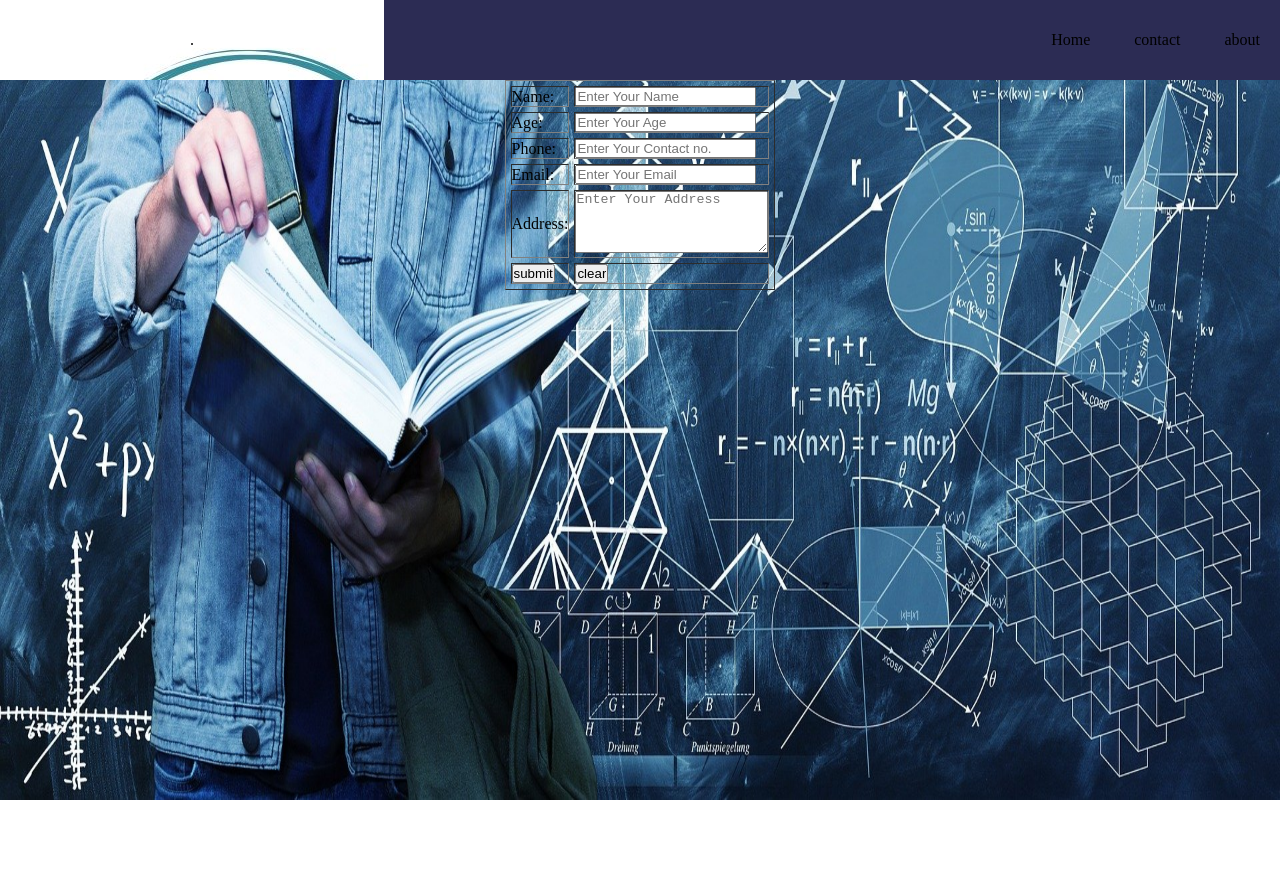
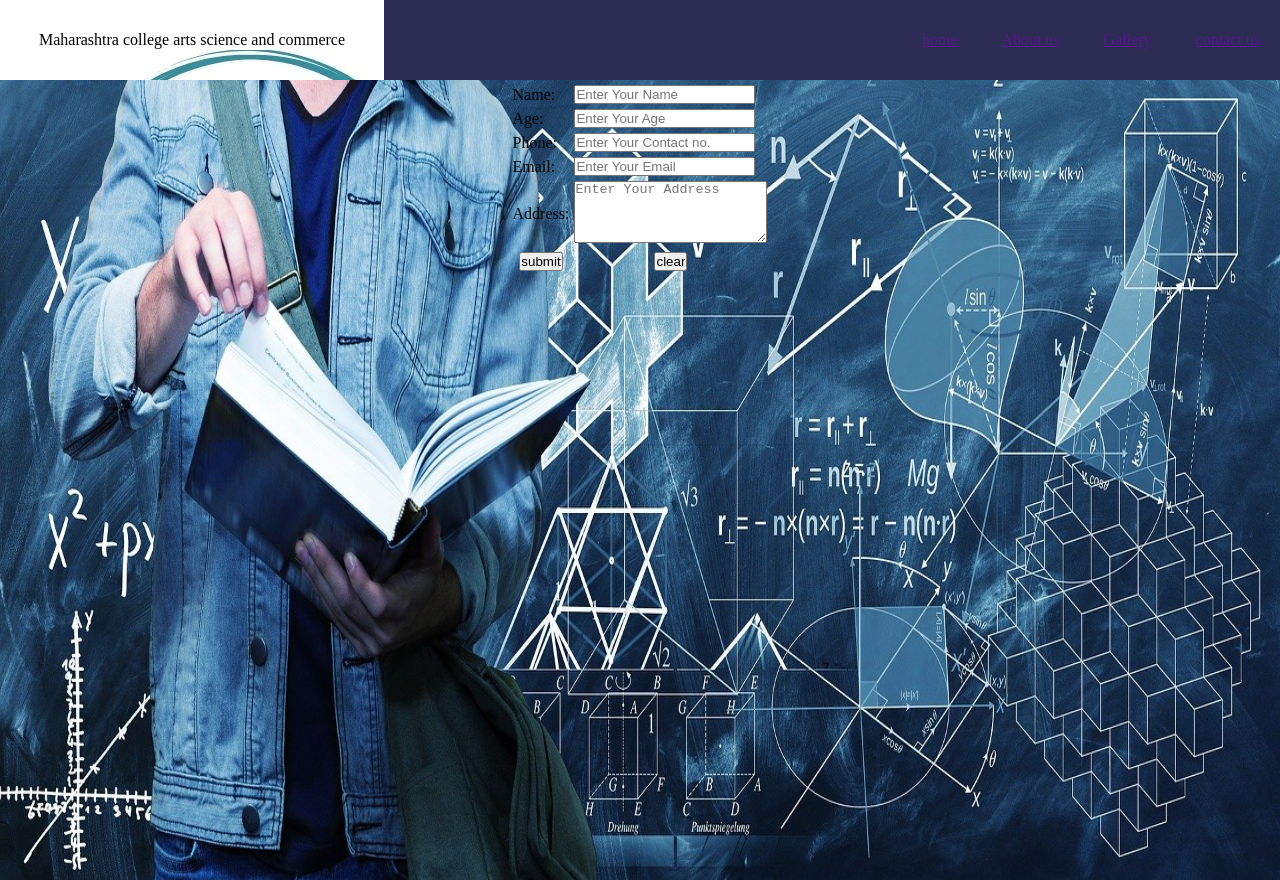
Before and after one commit to Kaneryaa/mywebsite, a plain HTML site: page index.html in a window 1280 px wide. Before the commit the page ends 800 px from the top, so only its background shows below. Drawn offline with nearby package versions, Linux system fonts and the light colour scheme; a web font is replaced by a local one.

Commit message:
Add files via upload

```diff
--- a/index.html
+++ b/index.html
@@ -7,24 +7,31 @@
 	<!--<div>Icons made by <a href="https://www.freepik.com" title="Freepik">Freepik</a> from <a href="https://www.flaticon.com/" title="Flaticon">www.flaticon.com</a></div> -->
     <link rel="icon" href="login.png" type="image/x-png">
 	<link rel="stylesheet" type="text/css" href="style.css">
+	<script type="text/javascrip" src="myscripts.js"></script>
 	<script src="https://code.jquery.com/jquery-3.2.1.slim.min.js" integrity="sha384-KJ3o2DKtIkvYIK3UENzmM7KCkRr/rE9/Qpg6aAZGJwFDMVNA/GpGFF93hXpG5KkN" crossorigin="anonymous"></script>
     <script src="https://cdnjs.cloudflare.com/ajax/libs/popper.js/1.12.9/umd/popper.min.js" integrity="sha384-ApNbgh9B+Y1QKtv3Rn7W3mgPxhU9K/ScQsAP7hUibX39j7fakFPskvXusvfa0b4Q" crossorigin="anonymous"></script>
     <script src="https://maxcdn.bootstrapcdn.com/bootstrap/4.0.0/js/bootstrap.min.js" integrity="sha384-JZR6Spejh4U02d8jOt6vLEHfe/JQGiRRSQQxSfFWpi1MquVdAyjUar5+76PVCmYl" crossorigin="anonymous"></script>
+    <link rel="preconnect" href="https://fonts.googleapis.com">
+   <link rel="preconnect" href="https://fonts.gstatic.com" crossorigin>
+   <link href="https://fonts.googleapis.com/css2?family=Playfair+Display:ital,wght@1,500;1,900&display=swap" rel="stylesheet">
+
 </head>
 <body>
 	<div class="header">
-	     <div class="logo">.</div>
+	     <div class="logo">Maharashtra college arts science and commerce</div>
 		 <div class="Menu">
 		    <ul>
-			   <li>Home</li>
-			   <li>contact</li>
-			   <li>about</li>
-			</ul>
+             <li><a href="">home</a></li>
+             <li><a href="">About us</a></li>
+             <li><a href="">Gallery</a></li>
+             <li><a href="">contact us</a></li>
+           </ul>
+        </div>
 	</div>
 	<div class="backimg">
 	<center>
 	 <form>
-    	<table border = '1' cellspacing = '5' cellpadding = '5'>
+    	<table class="b" cellspacing = '5' cellpadding = '5'>
 			<!---<tr>
 				<td colspan = '2'>Telephone</td>
 				<td>Name</td>
@@ -44,7 +51,7 @@
 			-->
 
 			<tr>
-					<td>Name: </td>
+					<td >Name: </td>
 					<td><input placeholder='Enter Your Name'/></td>
 				</tr>
 				<tr>
@@ -64,8 +71,8 @@
 					<td><textarea cols = '22' rows='4' placeholder='Enter Your Address'></textarea></td>
 				</tr>
 				<tr>
-					<td><input type="button" value="submit" onclick="alert('your form is submit');"></button></td>
-					<td><input type="button" value="clear" onclick="alert('your form is clear');"></button></td>
+					<td><center><input type="button" value="submit" onclick="alert('your form is submit');"></center></td>
+					<td><center><input type="button" value="clear" onclick="alert('your form is clear');"></center></td>
 				</tr>
 
 		</table>
```
